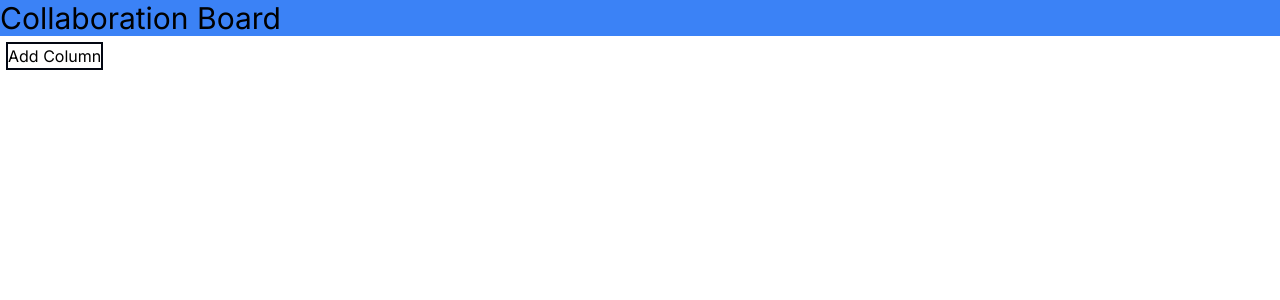
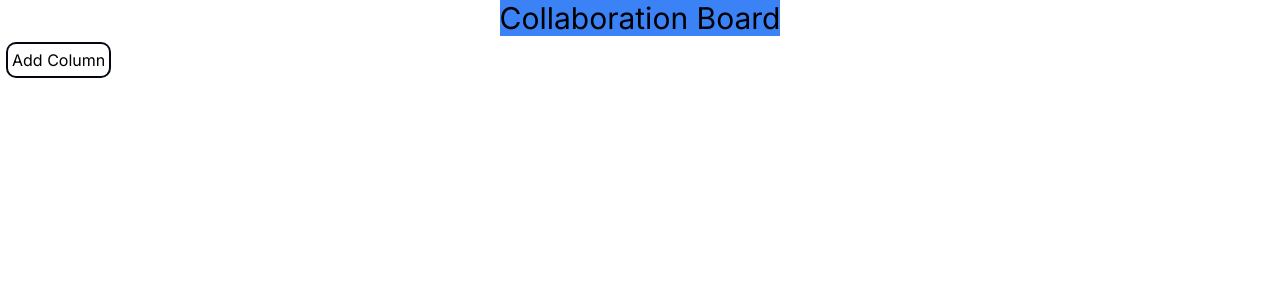
Before and after one commit to mattcmerritt/Collaboration-Board, a Next.js app in the folder frontend/: page / in a window 1280 px wide. Shown: the top 300 px of the page. Built offline with nearby package versions, Linux system fonts and the light colour scheme; no server answers.

Commit message:
started making small css changes

```diff
--- a/frontend/app/KanbanColumn.tsx
+++ b/frontend/app/KanbanColumn.tsx
@@ -155,7 +155,7 @@ export default function KanbanColumn(props : { colNum : any, colCount : any, car
 
   return (
     <div ref={drop} className="m-2 flex flex-col bg-blue-400" id={"kanban-column-" + props.colNum}>
-      <input className="m-1 px-1 bg-blue-300 ring-2 ring-blue-500 rounded-lg" id={"column-title-" + props.colNum} type="text" onChange={updateColumnName} value={name}/>
+      <input className="m-1 px-1 bg-blue-300 rounded-lg placeholder-blue-800" id={"column-title-" + props.colNum} type="text" placeholder={`Column ${props.colNum}`} onChange={updateColumnName} value={name}/>
         <div className="m-2 flex flex-col bg-blue-400" id={"kanban-column-container-" + props.colNum}>
           {generateCardsForColumn(props.colNum)}
         </div>
--- a/frontend/app/page.tsx
+++ b/frontend/app/page.tsx
@@ -128,8 +128,8 @@ export default function Home() {
 
   return (
     <div id="content">
-      <h1 className="bg-blue-500 text-3xl">Collaboration Board</h1>
-      <button className="m-2 ring-2 ring-gray-950" onClick={addColumn}>Add Column</button>
+      <h1 className="bg-blue-500 content-center justify-self-center text-3xl">Collaboration Board</h1>
+      <button className="m-2 p-1 ring-2 ring-gray-950 rounded-lg" onClick={addColumn}>Add Column</button>
 
       <DndProvider backend={HTML5Backend}>
         <div id="board" className="flex bg-blue-300">
```
